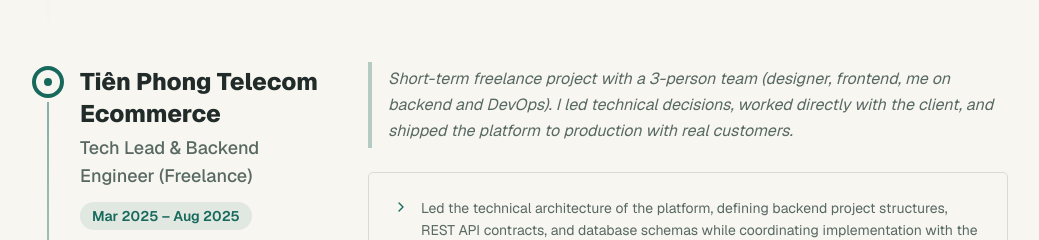
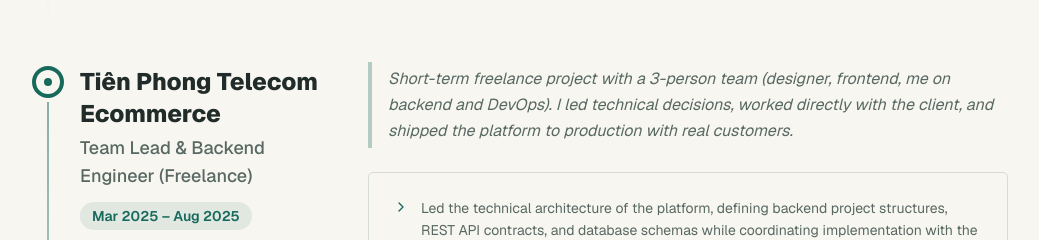
Before and after one commit to TruongHoang2004/portfolio, a Next.js app: page / in a window 1280 px wide. Shown: the part 5542-5782 px from the top of the page, without its empty margins (120-1159 px from the left). Built offline with nearby package versions, Linux system fonts and the light colour scheme.

Commit message:
content: Tien Phong role Team Lead & Backend Engineer

```diff
--- a/data/cv.ts
+++ b/data/cv.ts
@@ -116,7 +116,7 @@ export const cv = {
     },
     {
       company: "Tiên Phong Telecom Ecommerce",
-      role: "Tech Lead & Backend Engineer (Freelance)",
+      role: "Team Lead & Backend Engineer (Freelance)",
       period: "Mar 2025 – Aug 2025",
       summary: "3-person team; I led technical decisions, worked directly with the client, and shipped to production with real customers.",
       projects: [
--- a/data/experience.ts
+++ b/data/experience.ts
@@ -118,7 +118,7 @@ export const getExperiencesData = (locale: string): Experience[] => {
     },
     {
       company: "Tiên Phong Telecom Ecommerce",
-      role: isVi ? "Trưởng nhóm kỹ thuật & Kỹ sư Backend (Freelance)" : "Tech Lead & Backend Engineer (Freelance)",
+      role: isVi ? "Trưởng nhóm & Kỹ sư Backend (Freelance)" : "Team Lead & Backend Engineer (Freelance)",
       period: isVi ? "Tháng 3 2025 – Tháng 8 2025" : "Mar 2025 – Aug 2025",
       description: isVi
         ? "Dự án freelance ngắn hạn với nhóm 3 người (designer, frontend và tôi phụ trách backend, DevOps). Tôi quyết định các vấn đề kỹ thuật, làm việc trực tiếp với khách hàng và đưa sản phẩm vào vận hành với khách hàng thật."
```
Also changed, not shown: 1 other file (tests, documents, lock files or other folders).
